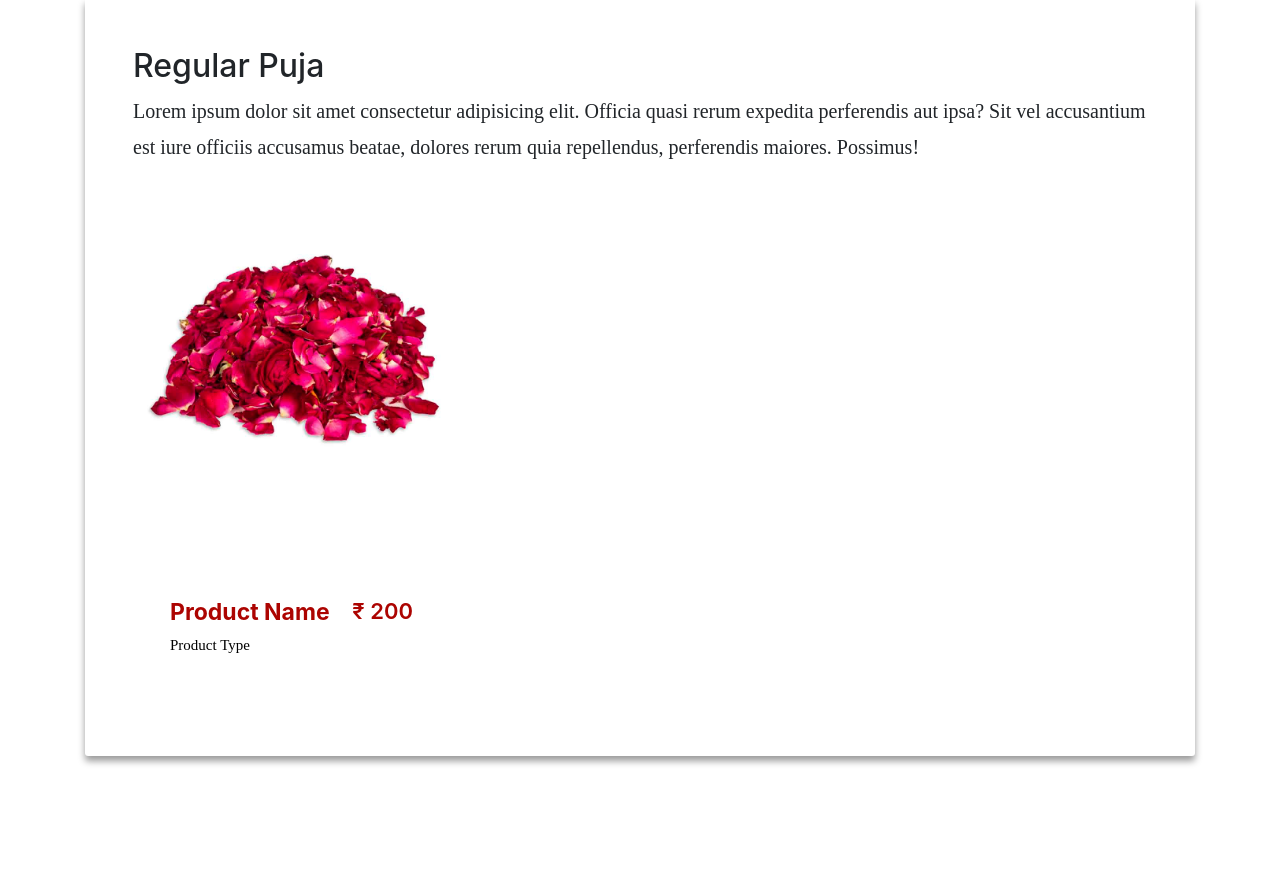
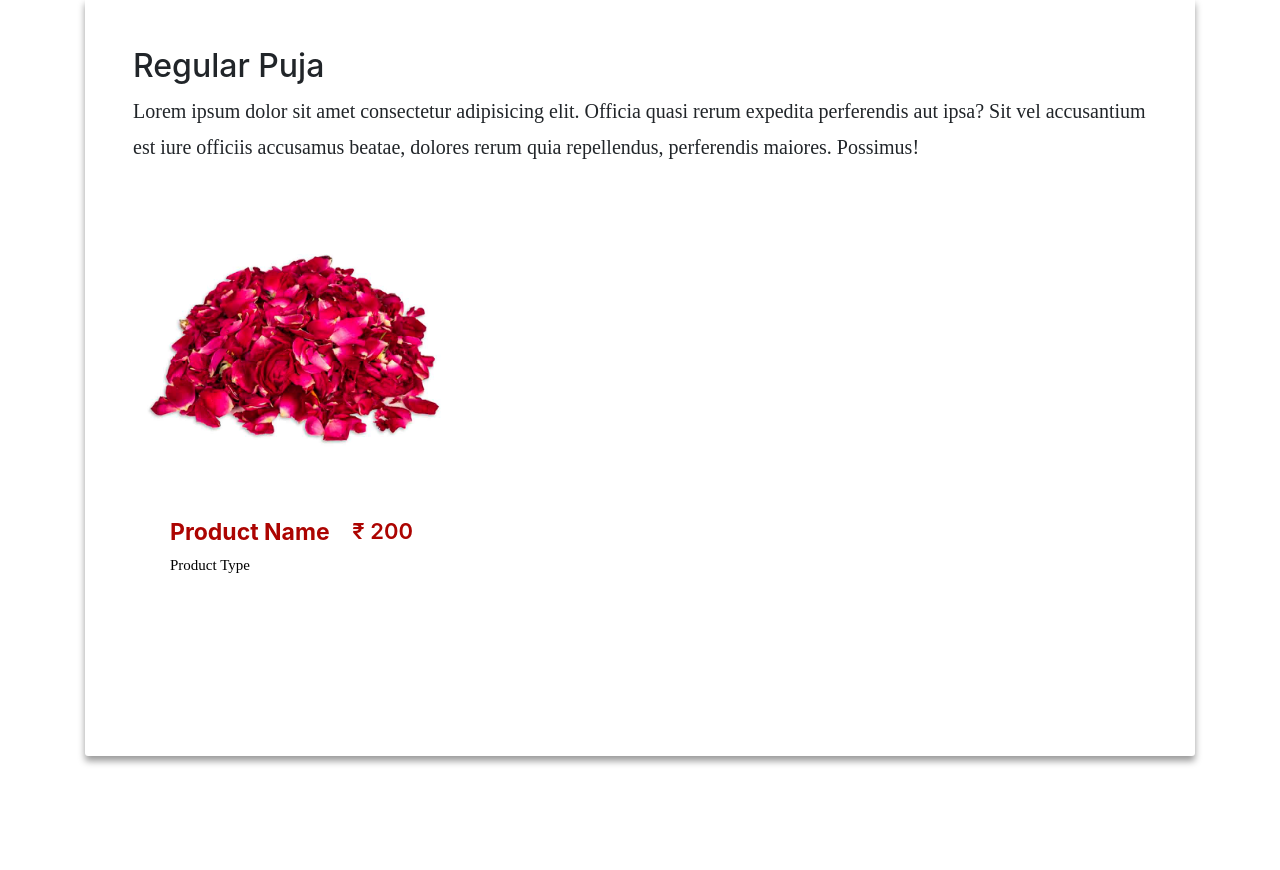
Before and after one commit to Shrirama-Upadhya-A/poojas-final, a PHP site: page /pundits.html in a window 1280 px wide. Shown: the part 298-1168 px from the top of the page. Run offline with PHP 8.4, Linux system fonts and the light colour scheme; some libraries are stand-ins or nearby versions; some web fonts are replaced.

Commit message:
Update shop2.css

```diff
--- a/css/shop2.css
+++ b/css/shop2.css
@@ -331,7 +331,7 @@ div.large .make3D {
 .stats-container {
     background: #fff;
     position: absolute;
-    top: 380px;
+    top: 300px;
     left: 0;
     width: 100%;
     height: 300px;
```
